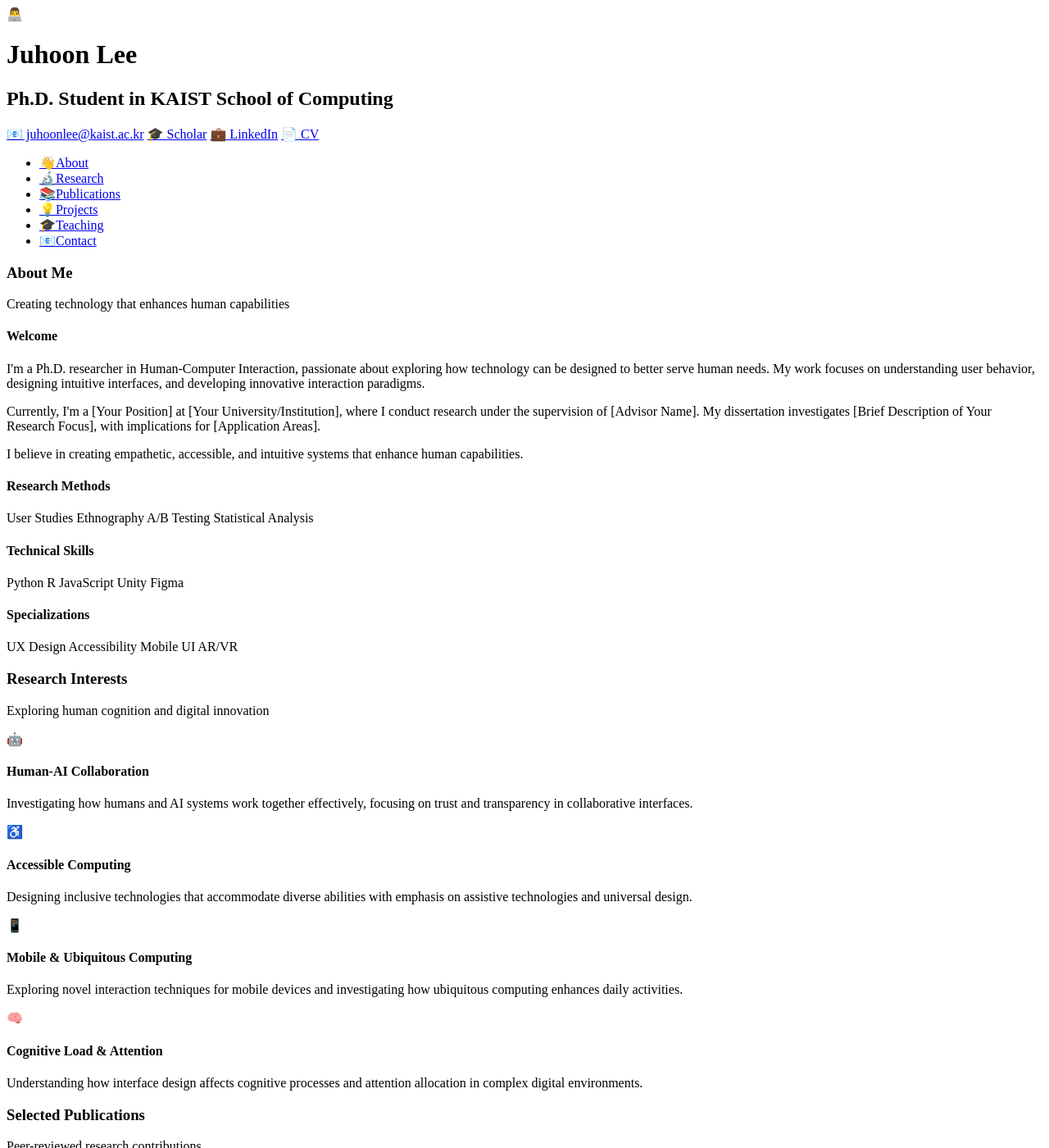
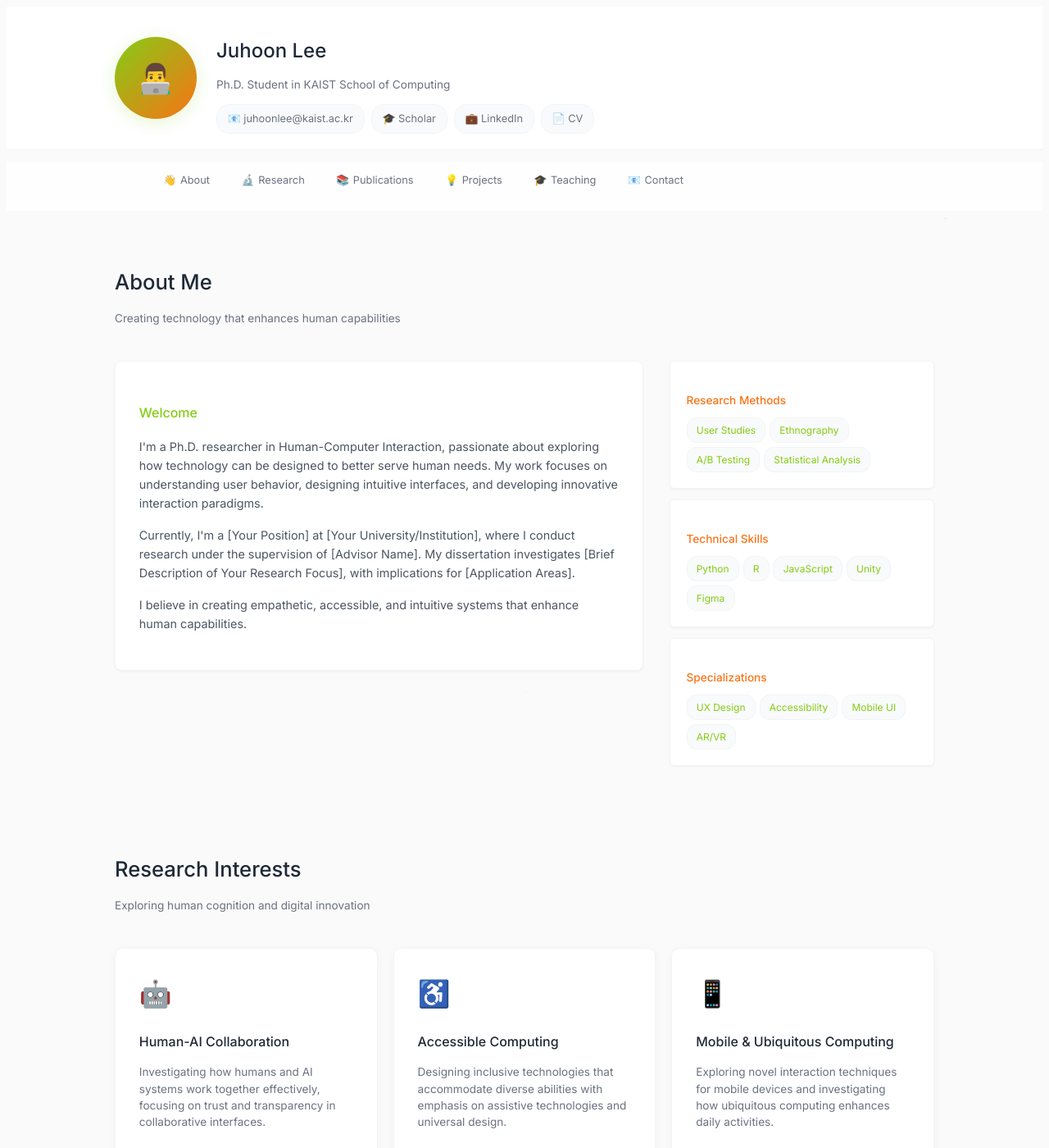
Before and after one commit to julielee16/personal-website, a Jekyll site: the page built from index.md, in a window 1280 px wide and 1400 px high. Shown: the whole window at 82% size. Built offline with Jekyll 4.4.1, drawn with Linux system fonts in a browser that asks for light colours.

Commit message:
Fixed scss import

```diff
--- a/_layouts/default.html
+++ b/_layouts/default.html
@@ -4,6 +4,7 @@
     <meta charset="UTF-8">
     <meta name="viewport" content="width=device-width, initial-scale=1.0">
     <title>Juhoon Lee</title>
+    <link href="https://fonts.googleapis.com/css2?family=Inter:wght@300;400;500&display=swap" rel="stylesheet">
     <link rel="stylesheet" href="{{ '/assets/css/main.css' | prepend: site.baseurl }}">
 </head>
 <body>
--- a/_styles/_style.scss
+++ b/_styles/_style.scss
@@ -1,7 +1,5 @@
 ---
 ---
-
-@use url('https://fonts.googleapis.com/css2?family=Inter:wght@300;400;500&display=swap');
 
 * {
 margin: 0;
```
